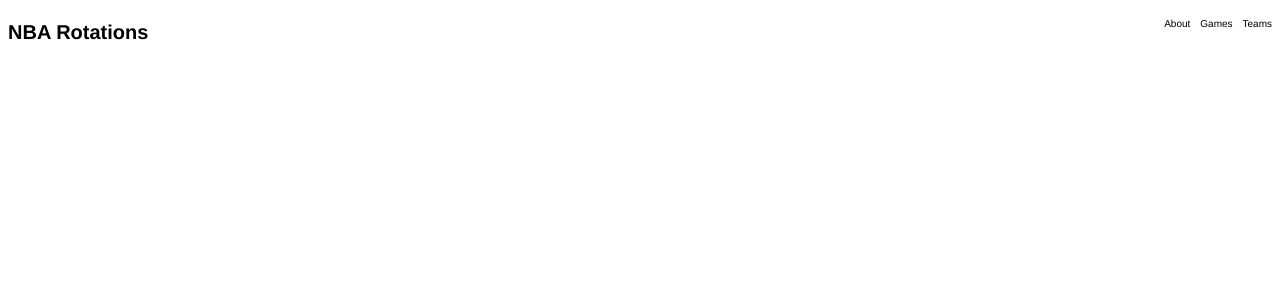
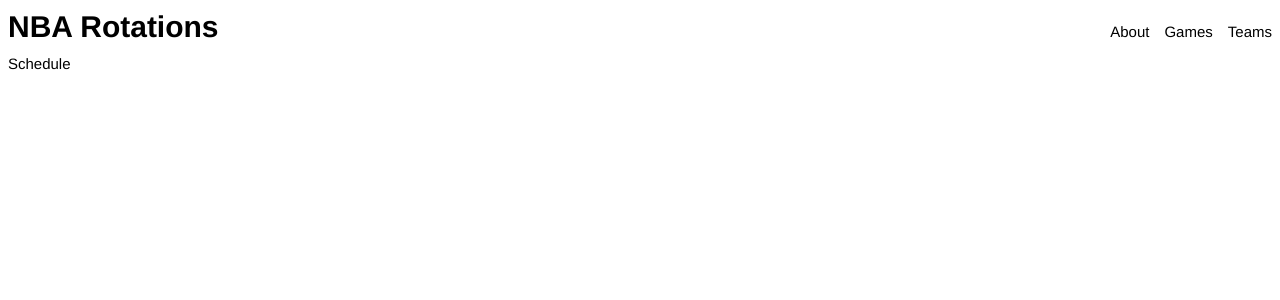
Before and after one commit to otislambert/bball-rotations, a SvelteKit app: page / in a window 1280 px wide. Shown: the top 300 px of the page. Built offline with nearby package versions, Linux system fonts and the light colour scheme; no server answers.

Commit message:
style(app): added scss
-installed scss
-updated header styles

```diff
--- a/package.json
+++ b/package.json
@@ -12,6 +12,7 @@
 	"devDependencies": {
 		"@sveltejs/adapter-auto": "^2.0.0",
 		"@sveltejs/kit": "^1.20.4",
+		"sass": "^1.66.1",
 		"svelte": "^4.0.5",
 		"svelte-check": "^3.4.3",
 		"tslib": "^2.4.1",
--- a/src/components/HeaderComponent.svelte
+++ b/src/components/HeaderComponent.svelte
@@ -7,11 +7,16 @@
   </div>
 </div>
 
-<style>
+<style lang="scss">
   .header {
     display: flex;
     flex-direction: row;
     justify-content: space-between;
+    align-items: baseline;
+
+    h1 {
+      margin: 0;
+    }
   }
 
   .links {
--- /dev/null
+++ b/src/components/Schedule.svelte
@@ -0,0 +1,15 @@
+<script lang="ts">
+  import { fetchSchedule } from "../utils/nbaDataFetching";
+  import { onMount } from "svelte";
+
+  let schedule;
+
+  onMount(() => {
+    const s = fetchSchedule();
+
+    schedule = s;
+  });
+</script>
+
+<div>Schedule</div>
+<div />
--- a/src/routes/+page.svelte
+++ b/src/routes/+page.svelte
@@ -1,12 +1,14 @@
 <script lang="ts">
   import HeaderComponent from "../components/HeaderComponent.svelte";
+  import Schedule from "../components/Schedule.svelte";
 </script>
 
 <HeaderComponent />
+<Schedule />
 
 <style>
   :global(html) {
     font-family: Helvetica, sans-serif;
-    font-size: 10px;
+    font-size: 15px;
   }
 </style>
--- /dev/null
+++ b/src/utils/nbaDataFetching.ts
@@ -0,0 +1,14 @@
+async function fetchSchedule() {
+  const url =
+    "https://cdn.nba.com/static/json/staticData/scheduleLeagueV2.json";
+
+  const res = await fetch(url);
+
+  const data = await res.json();
+
+  const schedule = data.leagueSchedule;
+
+  return schedule;
+}
+
+export { fetchSchedule };
```
Also changed, not shown: 1 other file (tests, documents, lock files or other folders).
